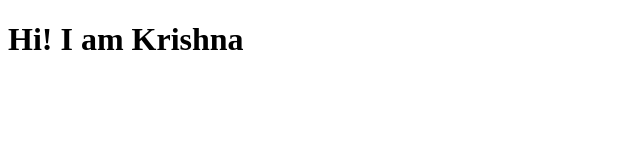
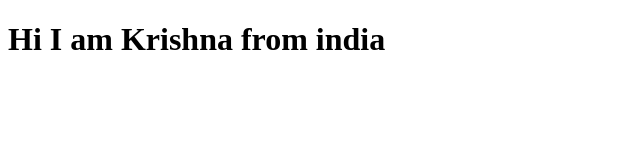
Before and after one commit to kotalwar-krishna/simple-web-app, a plain HTML site: page index.html in a window 1280 px wide. Shown: the whole page, without its empty margins (0-640 px from the left). Drawn offline with Linux system fonts and the light colour scheme.

Commit message:
Change : Update message in index.html

```diff
--- a/index.html
+++ b/index.html
@@ -6,7 +6,7 @@
 <body>
     <h1 id="message">Hello, World!</h1>
     <script>
-        document.getElementById("message").innerText = "Hi! I am Krishna";
+        document.getElementById("message").innerText = "Hi I am Krishna from india";
     </script>
 </body>
 </html>
```
